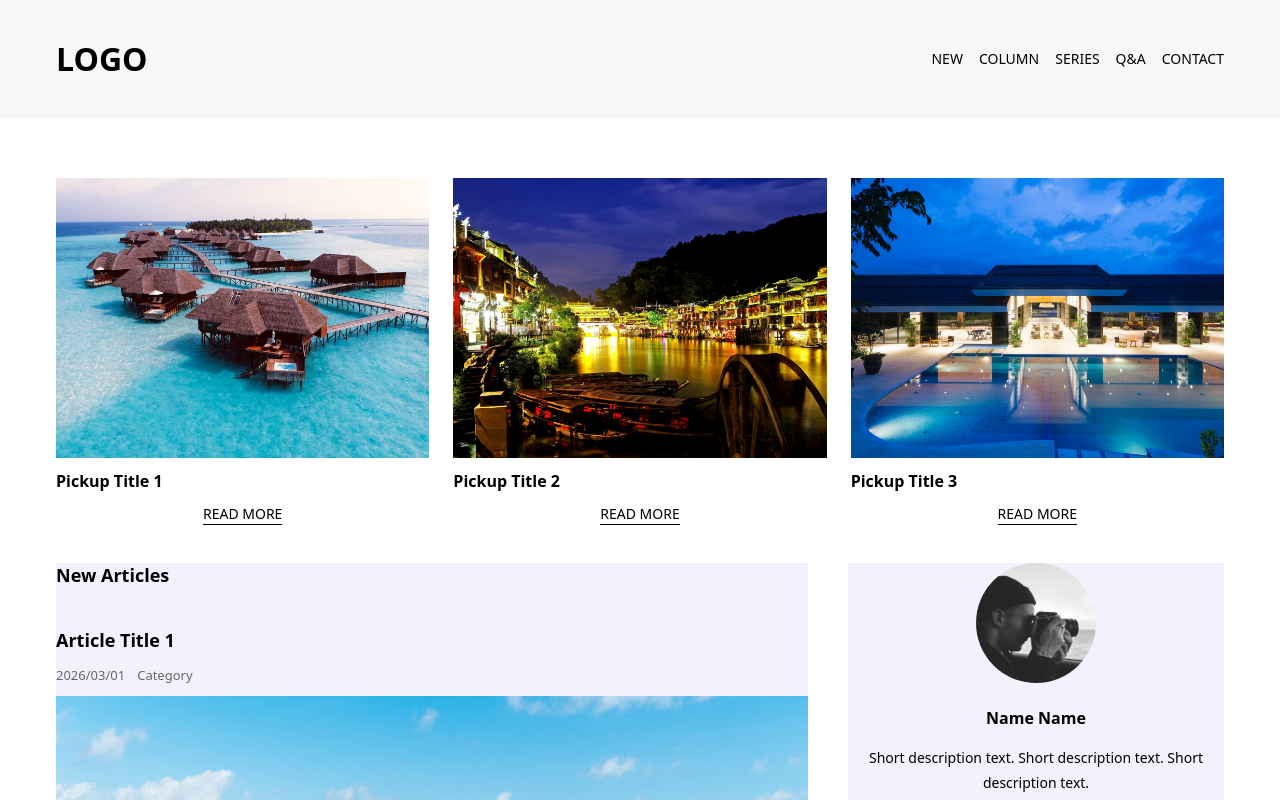
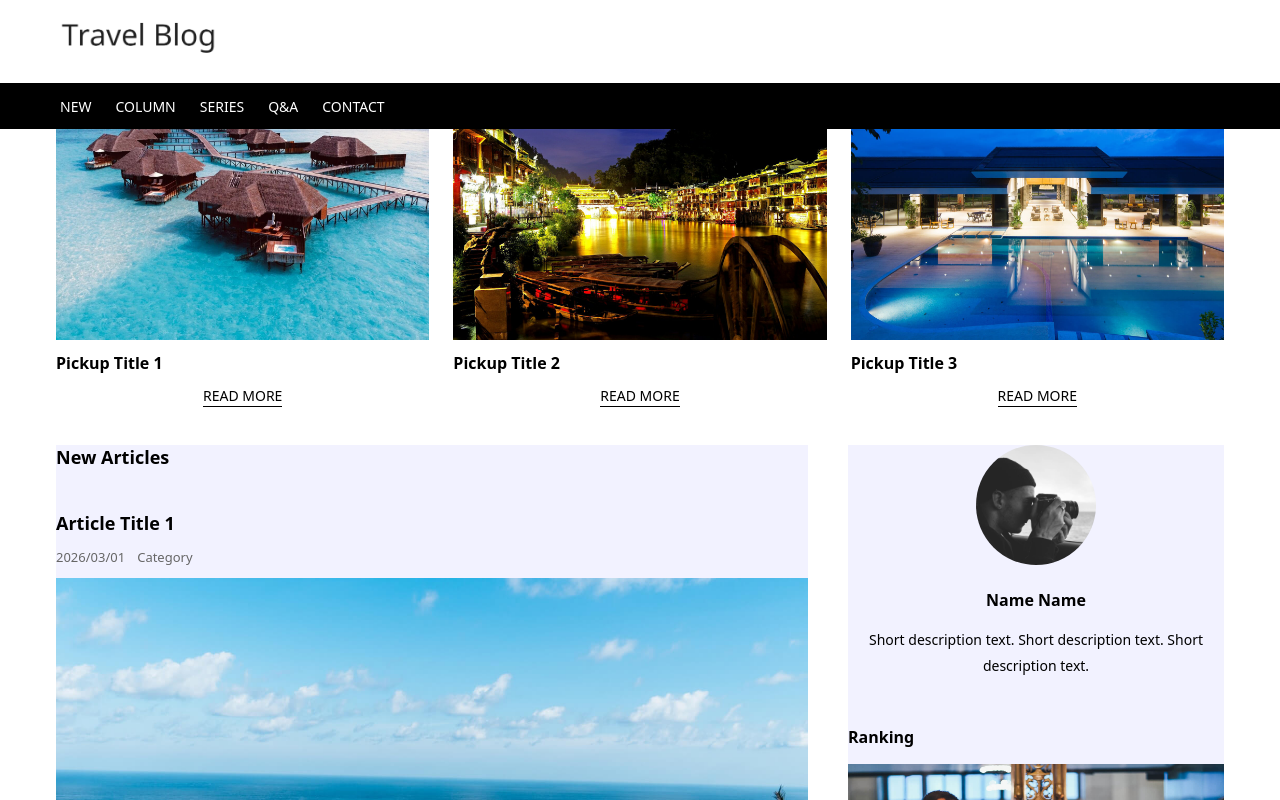
Before and after one commit to fujita0000hisashi-cpu/codejump-advanced-1, a React (Vite) app: page / in a window 1280 px wide. Shown: the top 800 px of the page. Built offline with nearby package versions, Linux system fonts and the light colour scheme.

Commit message:
Feature/style header (#6)
* feat: implement header layout structure

* feat: update header layout

```diff
--- a/src/components/Header.tsx
+++ b/src/components/Header.tsx
@@ -1,20 +1,25 @@
 export function Header() {
   return(
     <header className="header">
-      <div className="container">
-        <div className="header-inner">
-          <h1 className="header-log">LOGO</h1>
-          <nav className="header-nav">
-            <ul className="header-list">
-              <li className="header-item">NEW</li>
-              <li className="header-item">COLUMN</li>
-              <li className="header-item">SERIES</li>
-              <li className="header-item">Q&amp;A</li>
-              <li className="header-item">CONTACT</li>
-            </ul>
+          <div className="header-top">
+            <h1 className="header-logo">
+              <a className="header-logo-link" href="#">
+                <img className="header-logo-img" src="/img/logo.svg" alt="Logo" />
+              </a>
+            </h1>
+          </div>
+
+          <nav className="header-nav" aria-label="Header navigation">
+            <div className="header-nav-inner">
+              <ul className="header-nav-list">
+                <li className="header-nav-item"><a className="header-nav-link">NEW</a></li>
+                <li className="header-nav-item"><a className="header-nav-link">COLUMN</a></li>
+                <li className="header-nav-item"><a className="header-nav-link">SERIES</a></li>
+                <li className="header-nav-item"><a className="header-nav-link">Q&amp;A</a></li>
+                <li className="header-nav-item"><a className="header-nav-link">CONTACT</a></li>
+              </ul>
+            </div>
           </nav>
-        </div>
-      </div>
     </header>
   );
 }
--- a/src/style.css
+++ b/src/style.css
@@ -478,30 +478,64 @@ body {
 }
 
 /* ====================
-  Header （骨格）
+  Header （style）
 ====================== */
 .header {
-  padding: 16px 0;
-  background: rgba(0, 0, 0, .03);
+  position: fixed;
+  top: 0;
+  left: 0;
+  width: 100%;
+  background-color: #fff;
+  z-index: 1000;
 }
 
-.header-inner {
+.header-top {
+  max-width: 1200px;
+  margin: 0 auto;
+  padding: 20px;
+}
+
+.header-logo {
+  margin: 0;
+}
+
+.header-logo-link {
+  display: inline-block;
+}
+
+.header-logo-img {
+  display: block;
+  height: 32px;
+  width: auto;
+}
+
+.header-nav {
+  width: 100%;
+  background: #000;
+}
+
+.header-nav-inner {
+  max-width: 1200px;
+  margin: 0 auto;
+}
+
+.header-nav-list {
+  margin: 0;
+  padding: 12px 20px;
+  list-style: none;
   display: flex;
-  align-items: center;
-  justify-content: space-between;
   gap: 24px;
 }
 
-.header-list {
-  margin: 0;
-  padding: 0;
-  list-style: none;
-  display: flex;
-  gap: 16px;
+.header-nav-link {
+  text-decoration: none;
+  color: #fff;
+  font-size: 14px;
+  cursor: pointer;
 }
 
-.header-item {
-  font-size: 14px;
+.header-nav-link:hover {
+  opacity: .7;
 }
 
 @media (max-width: 900px) {
```
